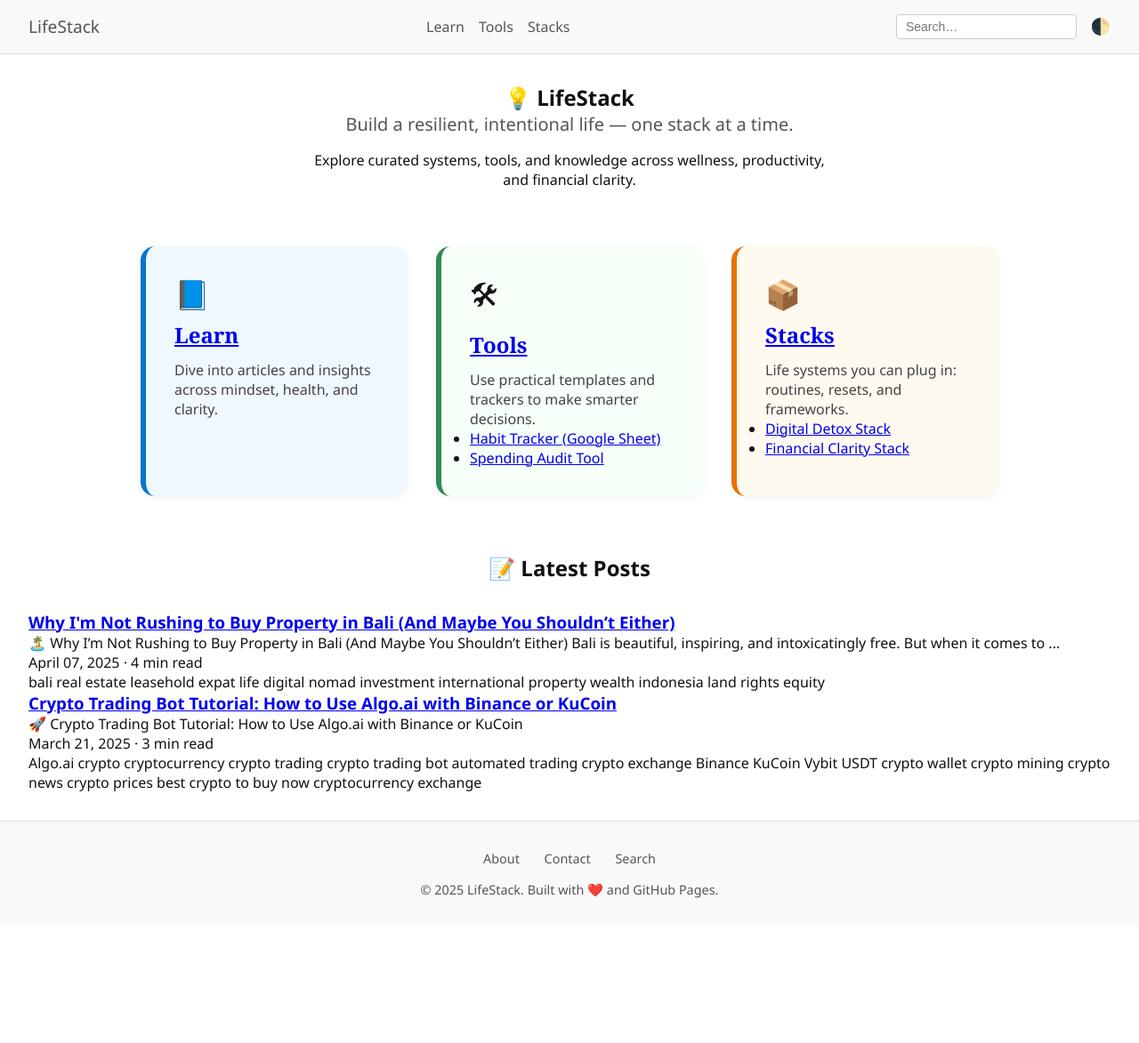
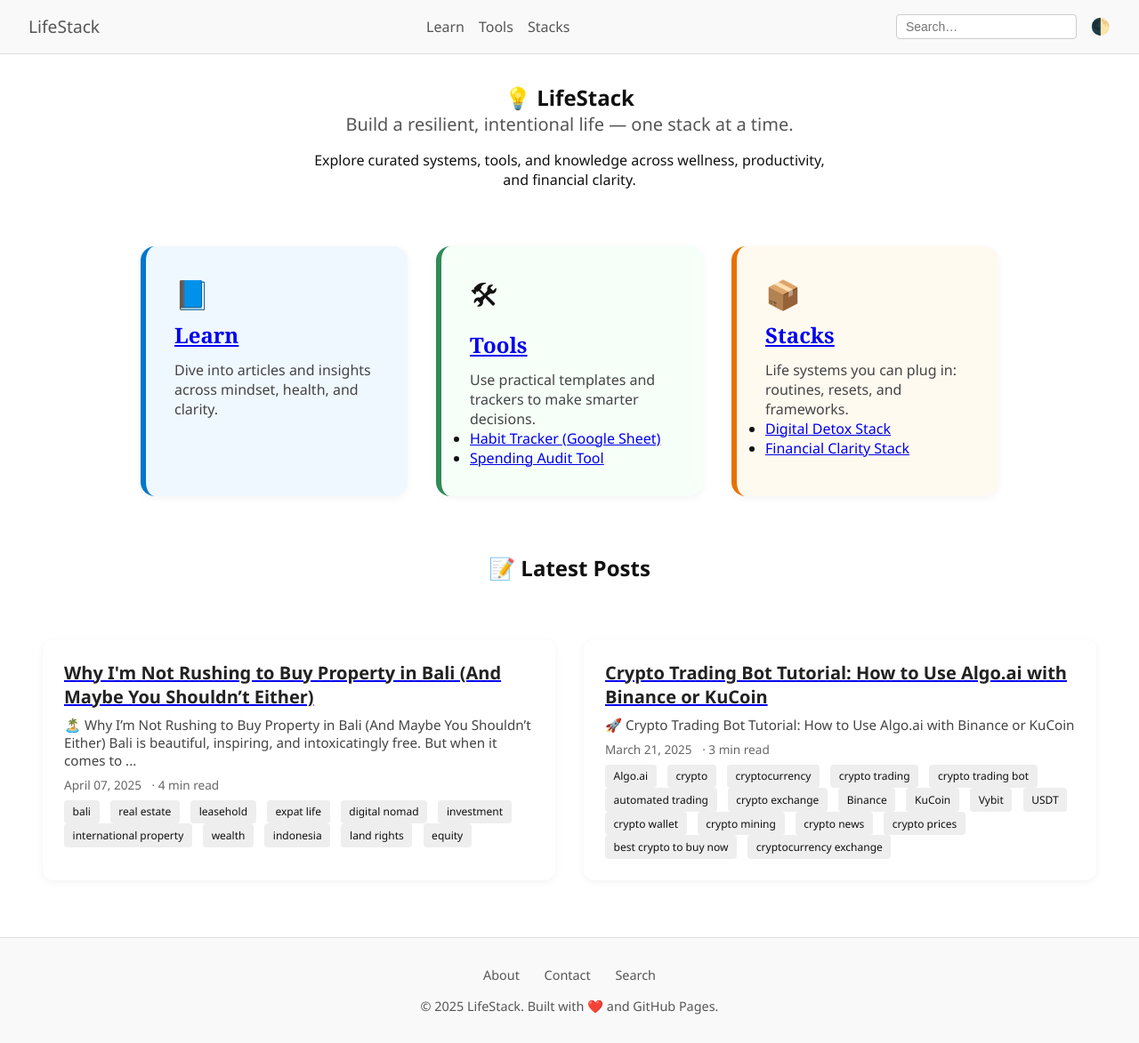
Before and after one commit to skelleng/lifeStack, a Jekyll site: the page built from index.html, in a window 1280 px wide and 1173 px high. Shown: the whole window at 89% size. Built offline with Jekyll 4.4.1, drawn with Linux system fonts in a browser that asks for light colours.

Commit message:
Update style.css

```diff
--- a/assets/css/style.css
+++ b/assets/css/style.css
@@ -157,6 +157,54 @@ html, body {
   border-color: #0077cc;
 }
 
+/* Post Cards */
+.post-grid {
+  display: grid;
+  grid-template-columns: repeat(auto-fit, minmax(260px, 1fr));
+  gap: 2rem;
+  padding: 2rem 1rem;
+}
+.post-card {
+  background: #fff;
+  padding: 1.5rem;
+  border-radius: 12px;
+  box-shadow: 0 2px 8px rgba(0,0,0,0.05);
+  transition: all 0.3s ease;
+}
+.post-card:hover {
+  transform: translateY(-6px);
+  box-shadow: 0 6px 20px rgba(0,0,0,0.1);
+}
+.post-card h3 {
+  font-size: 1.25rem;
+  margin-bottom: 0.5rem;
+  color: #222;
+}
+.post-card .excerpt {
+  color: #444;
+  font-size: 0.95rem;
+  margin: 0.5rem 0;
+}
+.post-card .meta {
+  font-size: 0.85rem;
+  color: #666;
+  margin-top: 0.5rem;
+}
+.readtime {
+  margin-left: 0.5rem;
+}
+.tags {
+  margin-top: 0.5rem;
+}
+.tag {
+  background: #eee;
+  font-size: 0.75rem;
+  padding: 0.3rem 0.6rem;
+  border-radius: 4px;
+  margin-right: 0.5rem;
+  display: inline-block;
+}
+
 /* Dark Mode */
 body.dark {
   background-color: #121212;
@@ -201,6 +249,13 @@ body.dark .pillar-card.stacks {
 }
 body.dark .pillar-card h2 { color: #eee; }
 body.dark .pillar-card p { color: #ccc; }
+body.dark .post-card {
+  background: #1f1f1f;
+  color: #eee;
+}
+body.dark .post-card .excerpt { color: #bbb; }
+body.dark .post-card .meta { color: #aaa; }
+body.dark .tag { background: #444; color: #eee; }
 
 /* Responsive */
 @media (max-width: 768px) {
```
